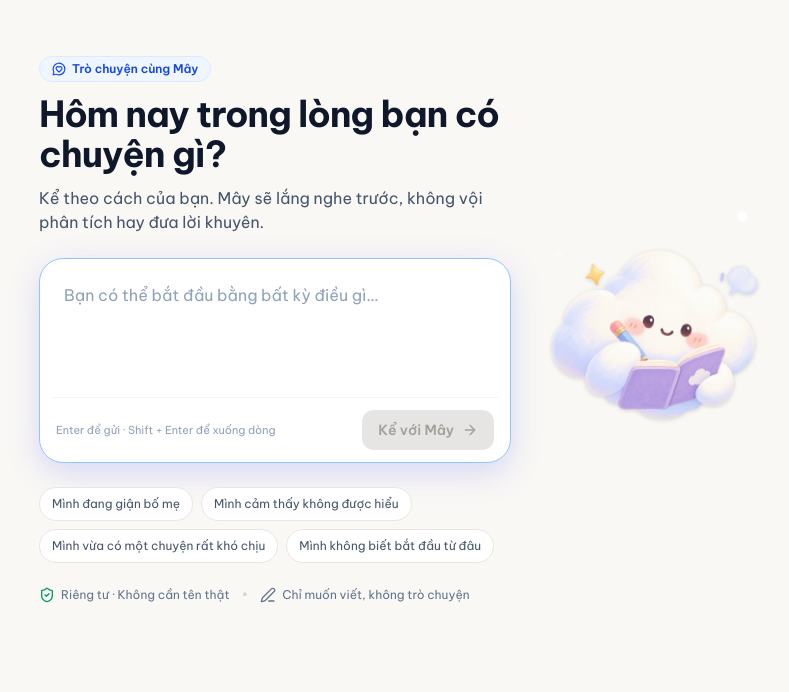
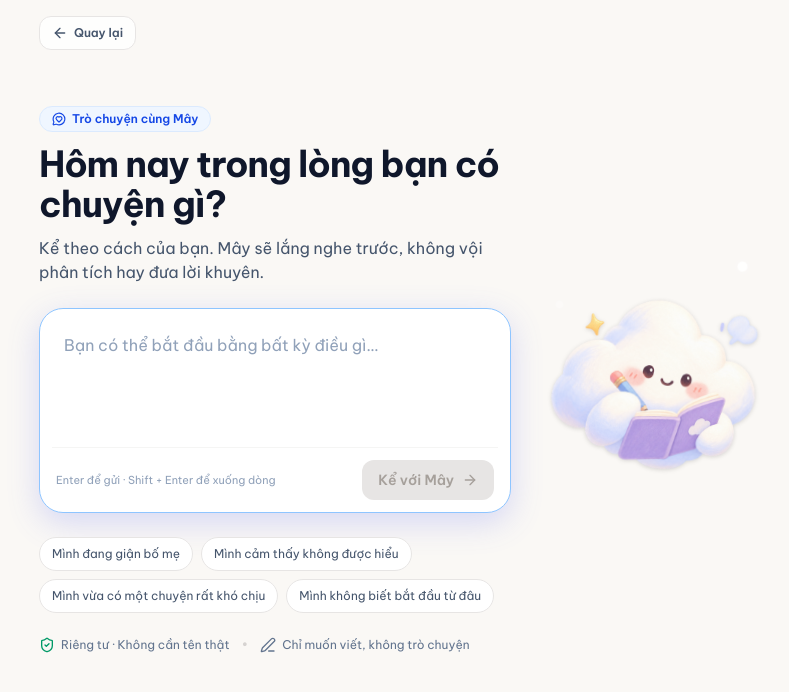
Before and after one commit to tanthin1206/chatbot-h-tr-, a React (Vite) app: page / in a window 1280 px wide. Shown: the top 692 px of the page, without its empty margins (233-1022 px from the left). Built offline with nearby package versions, Linux system fonts and the light colour scheme; no server answers.

Commit message:
Add back navigation and simplify finish screen

```diff
--- a/src/App.tsx
+++ b/src/App.tsx
@@ -1,4 +1,5 @@
 import React, { useEffect, useRef, useState } from 'react';
+import { ArrowLeft } from 'lucide-react';
 import { ChatMessage, Screen, SessionState, SavedDraft, ReflectionResult, SupportMode } from './types';
 import { Screen0Splash } from './components/Screen0Splash';
 import { ScreenChatStart } from './components/ScreenChatStart';
@@ -256,6 +257,25 @@ export const App: React.FC = () => {
     runAnalysis(transcript);
   };
 
+  const getPreviousScreen = (): Screen | null => {
+    switch (currentScreen) {
+      case 'screen-chat-start': return 'screen-0-splash';
+      case 'screen-chat-conversation': return 'screen-chat-start';
+      case 'screen-1-intro': return 'screen-chat-start';
+      case 'screen-2-checkin': return 'screen-1-intro';
+      case 'screen-3-vent': return 'screen-2-checkin';
+      case 'screen-4-confirm': return 'screen-3-vent';
+      case 'screen-5-analyzing': return 'screen-3-vent';
+      case 'screen-6-reflection': return chatMessages.length ? 'screen-chat-conversation' : 'screen-5-analyzing';
+      case 'screen-7-composer': return 'screen-6-reflection';
+      case 'screen-8-next-actions': return 'screen-7-composer';
+      case 'screen-9-checkout': return 'screen-8-next-actions';
+      case 'screen-10-finish': return 'screen-9-checkout';
+      case 'screen-safety': return chatMessages.length ? 'screen-chat-conversation' : 'screen-chat-start';
+      default: return null;
+    }
+  };
+
   return (
     <div className="relative isolate min-h-screen flex flex-col bg-[#FAF8F5]/90 text-slate-800 font-sans selection:bg-blue-100 selection:text-blue-900 overflow-x-hidden">
       <div className="ambient-scene" aria-hidden="true">
@@ -265,6 +285,20 @@ export const App: React.FC = () => {
       </div>
       {/* Vùng hiển thị màn hình chính theo tiến trình */}
       <main key={currentScreen} className="relative z-10 flex-1 pb-16 screen-enter">
+        {getPreviousScreen() && (
+          <div className="max-w-3xl mx-auto px-4 pt-4">
+            <button
+              type="button"
+              onClick={() => {
+                const previous = getPreviousScreen();
+                if (previous) setCurrentScreen(previous);
+              }}
+              className="inline-flex items-center gap-1.5 px-3 py-2 rounded-xl text-xs font-semibold text-slate-600 bg-white/80 border border-stone-200 hover:border-blue-300 hover:text-blue-700 transition-colors"
+            >
+              <ArrowLeft className="w-4 h-4" /> Quay lại
+            </button>
+          </div>
+        )}
         {currentScreen === 'screen-0-splash' && (
           <Screen0Splash onProceed={() => setCurrentScreen('screen-chat-start')} />
         )}
--- a/src/components/Screen10Finish.tsx
+++ b/src/components/Screen10Finish.tsx
@@ -1,5 +1,5 @@
 import React, { useState } from 'react';
-import { Trash2, BookmarkCheck, RefreshCw, CheckCircle2, ShieldCheck } from 'lucide-react';
+import { RefreshCw, CheckCircle2 } from 'lucide-react';
 import { SessionState } from '../types';
 
 interface Screen10FinishProps {
@@ -71,57 +71,6 @@ export const Screen10Finish: React.FC<Screen10FinishProps> = ({
         </div>
       )}
 
-      {/* Các lựa chọn kết thúc */}
-      <div className="space-y-3">
-        {/* Nút Xóa toàn bộ ngay */}
-        <button
-          onClick={handleWipe}
-          className="interactive-card w-full p-4 rounded-2xl border border-rose-200 bg-rose-50/60 hover:bg-rose-50 text-left flex items-start space-x-3.5 transition-colors group"
-        >
-          <div className="p-2 rounded-xl bg-rose-100 text-rose-700 shrink-0 mt-0.5 group-hover:bg-rose-200 transition-colors">
-            <Trash2 className="w-4 h-4" />
-          </div>
-          <div>
-            <h4 className="text-sm font-semibold text-rose-900">Xóa toàn bộ ngay</h4>
-            <p className="text-xs text-rose-700/80 mt-0.5">
-              Xóa sạch bài viết và kết quả phân tích khỏi bộ nhớ trình duyệt để đảm bảo an toàn tuyệt đối.
-            </p>
-          </div>
-        </button>
-
-        {/* Nút chỉ lưu câu muốn nói */}
-        <button
-          onClick={handleSaveOnlyDialogue}
-          className="interactive-card w-full p-4 rounded-2xl border border-stone-200 bg-white hover:border-blue-300 text-left flex items-start space-x-3.5 transition-colors group"
-        >
-          <div className="p-2 rounded-xl bg-blue-50 text-blue-600 shrink-0 mt-0.5 group-hover:bg-blue-100 transition-colors">
-            <BookmarkCheck className="w-4 h-4" />
-          </div>
-          <div>
-            <h4 className="text-sm font-semibold text-slate-800">Chỉ lưu câu muốn nói trên thiết bị</h4>
-            <p className="text-xs text-slate-500 mt-0.5">
-              Lưu giữ câu giao tiếp đã chuẩn bị để khi cần có thể mở xem lại, xóa bài viết xả giận ban đầu.
-            </p>
-          </div>
-        </button>
-
-        {/* Nút lưu bản nháp đầy đủ */}
-        <button
-          onClick={handleSaveFullDraft}
-          className="interactive-card w-full p-4 rounded-2xl border border-stone-200 bg-white hover:border-purple-300 text-left flex items-start space-x-3.5 transition-colors group"
-        >
-          <div className="p-2 rounded-xl bg-purple-50 text-purple-600 shrink-0 mt-0.5 group-hover:bg-purple-100 transition-colors">
-            <ShieldCheck className="w-4 h-4" />
-          </div>
-          <div>
-            <h4 className="text-sm font-semibold text-slate-800">Lưu bản nháp đầy đủ trên thiết bị</h4>
-            <p className="text-xs text-slate-500 mt-0.5">
-              Lưu toàn bộ phiên làm việc trên máy bạn để theo dõi hành trình cảm xúc theo thời gian.
-            </p>
-          </div>
-        </button>
-      </div>
-
       {/* Bắt đầu phiên mới */}
       <div className="pt-2 text-center">
         <button
```
